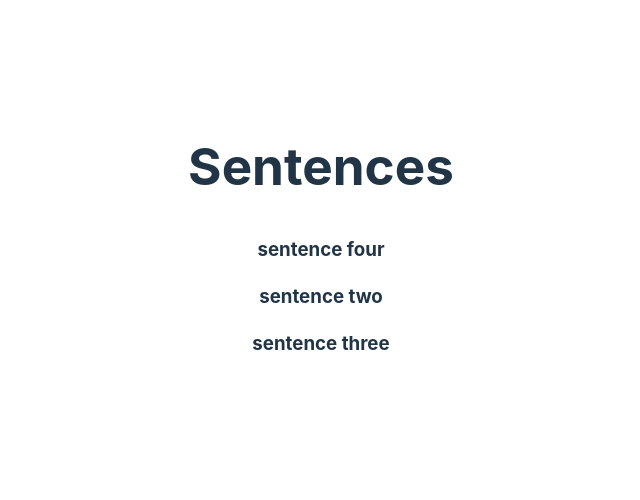
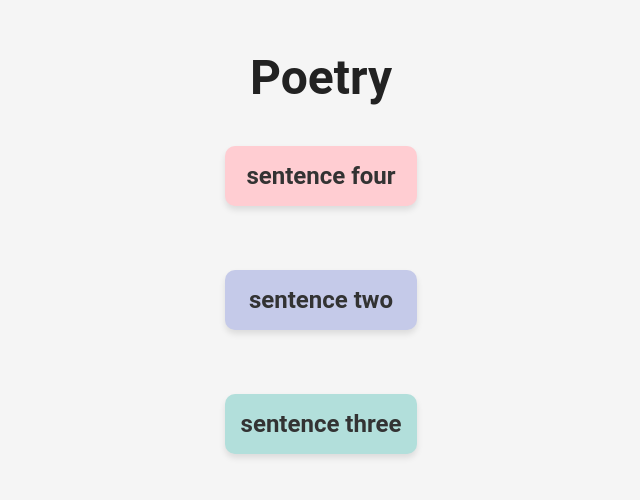
Before and after one commit to MichealNestor01/poetry-project, a React (Vite) app: page / in a window 1280 px wide. Shown: the part 164-664 px from the top of the page, without its empty margins (319-959 px from the left). Built offline with nearby package versions, Linux system fonts and the light colour scheme.

Commit message:
Added styling to the app.

```diff
--- /dev/null
+++ b/src/App.module.css
@@ -0,0 +1,51 @@
+.pageWrapper {
+  display: flex;
+  flex-direction: column;
+  align-items: center;
+  justify-content: center;
+  height: 100vh;
+  background-color: #f5f5f5;
+  font-family: "Roboto", sans-serif;
+}
+
+.title {
+  font-size: 3rem;
+  margin-bottom: 1rem;
+  text-align: center;
+  color: #222;
+}
+
+.sentencesContainer {
+  display: flex;
+  flex-direction: column;
+  gap: 1rem;
+  max-width: 800px;
+}
+
+.sentence {
+  text-align: center;
+  background-color: #ffffff;
+  border-radius: 10px;
+  padding: 1rem;
+  font-size: 1.5rem;
+  color: #333;
+  box-shadow: 0 4px 6px rgba(0, 0, 0, 0.1);
+  cursor: pointer;
+  transition: transform 0.3s ease;
+}
+
+.sentence:hover {
+  transform: scale(1.05);
+}
+
+.sentence-1 {
+  background-color: #ffcdd2;
+}
+
+.sentence-2 {
+  background-color: #c5cae9;
+}
+
+.sentence-3 {
+  background-color: #b2dfdb;
+}
--- a/src/App.tsx
+++ b/src/App.tsx
@@ -1,6 +1,7 @@
 import { useReducer, useEffect } from "react";
 import sentences from "./assets/sentences.json";
-import "./App.css";
+//import "./App.css";
+import styles from "./App.module.css";
 
 // Define the shape of the state object
 interface AppState {
@@ -72,13 +73,19 @@ function App(): JSX.Element {
   };
 
   return (
-    <section className="pageWrapper">
-      <h1>Sentences</h1>
-      {Object.keys(state.displayedSentences).map((key) => (
-        <h3 key={key} className="sentence" onClick={() => handleClick(key)}>
-          {state.displayedSentences[key]}
-        </h3>
-      ))}
+    <section className={styles.pageWrapper}>
+      <h1 className={styles.title}>Poetry</h1>
+      <div className={styles.sentencesContainer}>
+        {Object.keys(state.displayedSentences).map((key) => (
+          <h3
+            key={key}
+            className={`${styles.sentence} ${styles["sentence-" + key]}`}
+            onClick={() => handleClick(key)}
+          >
+            {state.displayedSentences[key]}
+          </h3>
+        ))}
+      </div>
     </section>
   );
 }
```
Also changed, not shown: src/main.tsx (+7 -7 lines).
